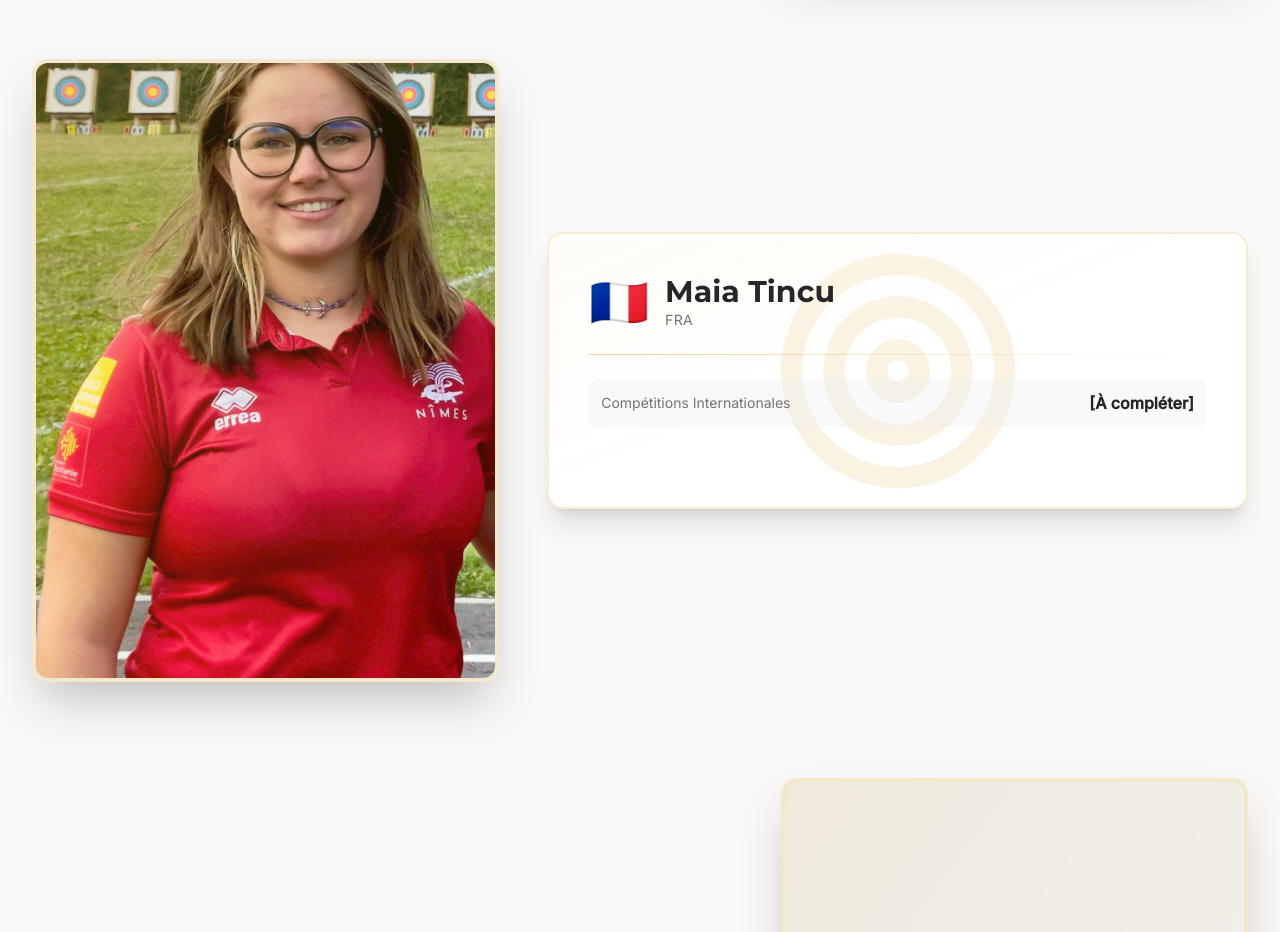
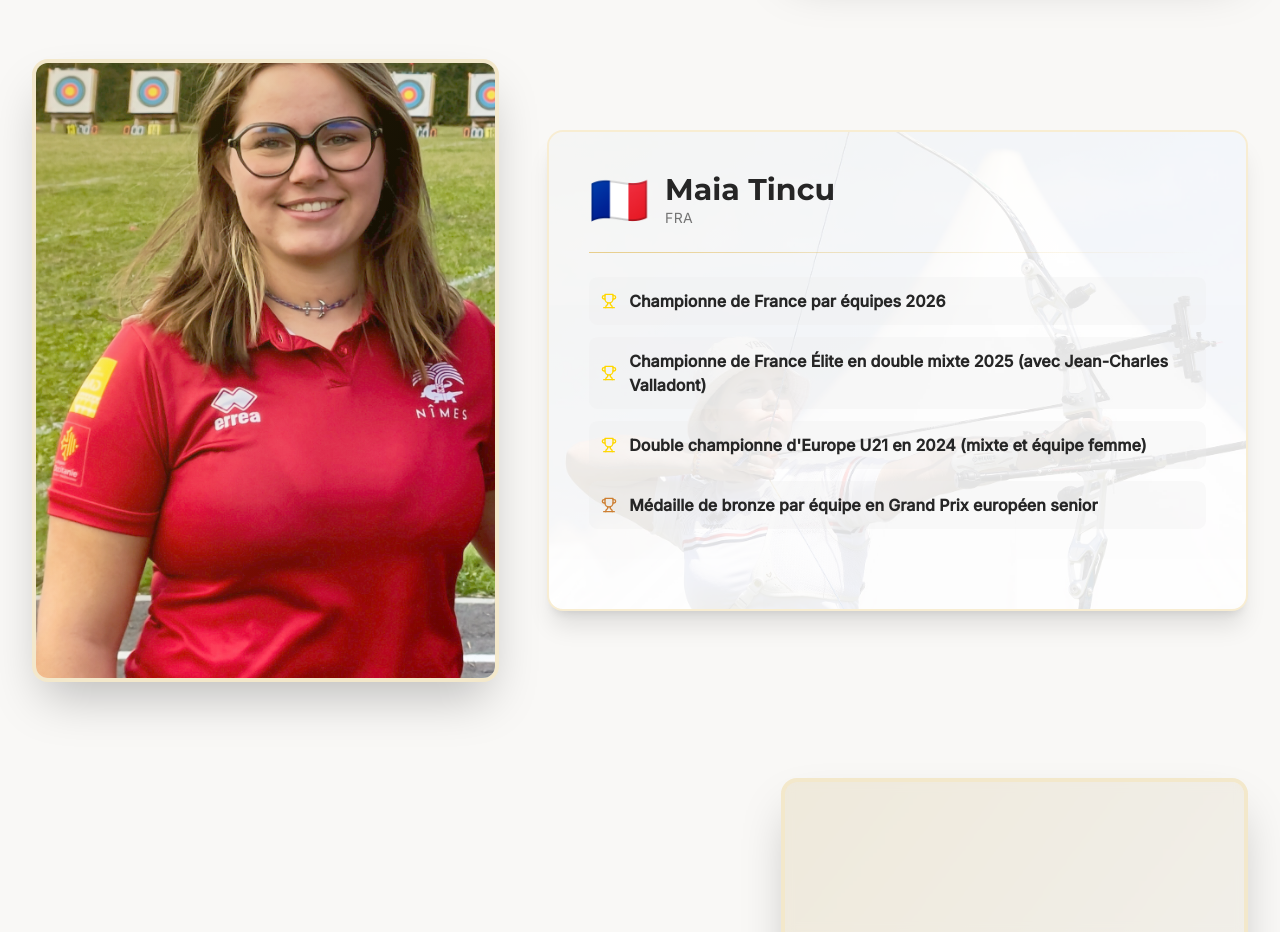
Before and after one commit to nc7hmwtkz4-dot/sg-367be137-3608-459c-9bca-cc2af1e0b7e2-1780337345, a Next.js app: page /los-angeles-2028 in a window 1280 px wide. Shown: the part 6300-7232 px from the top of the page. Built offline with nearby package versions, Linux system fonts and the light colour scheme; no server answers.

Commit message:
feat(data): update maia tincu profile and stats

```diff
--- a/src/pages/los-angeles-2028.tsx
+++ b/src/pages/los-angeles-2028.tsx
@@ -222,7 +222,13 @@ export default function LosAngeles2028({ rankings }: PageProps) {
               country="FRA"
               flag="🇫🇷"
               profileImage="/IMG_5182.JPG"
-              palmares={[]}
+              actionImage="/WhatsApp_Image_2026-06-21_at_14.18.31.jpeg"
+              palmares={[
+                "Championne de France par équipes 2026",
+                "Championne de France Élite en double mixte 2025 (avec Jean-Charles Valladont)",
+                "Double championne d'Europe U21 en 2024 (mixte et équipe femme)",
+                "Médaille de bronze par équipe en Grand Prix européen senior"
+              ]}
               worldRanking={rankings[43740]}
               isEven={true} />
 
```
Also changed, not shown: public/WhatsApp_Image_2026-06-21_at_14.18.31.jpeg (added).
